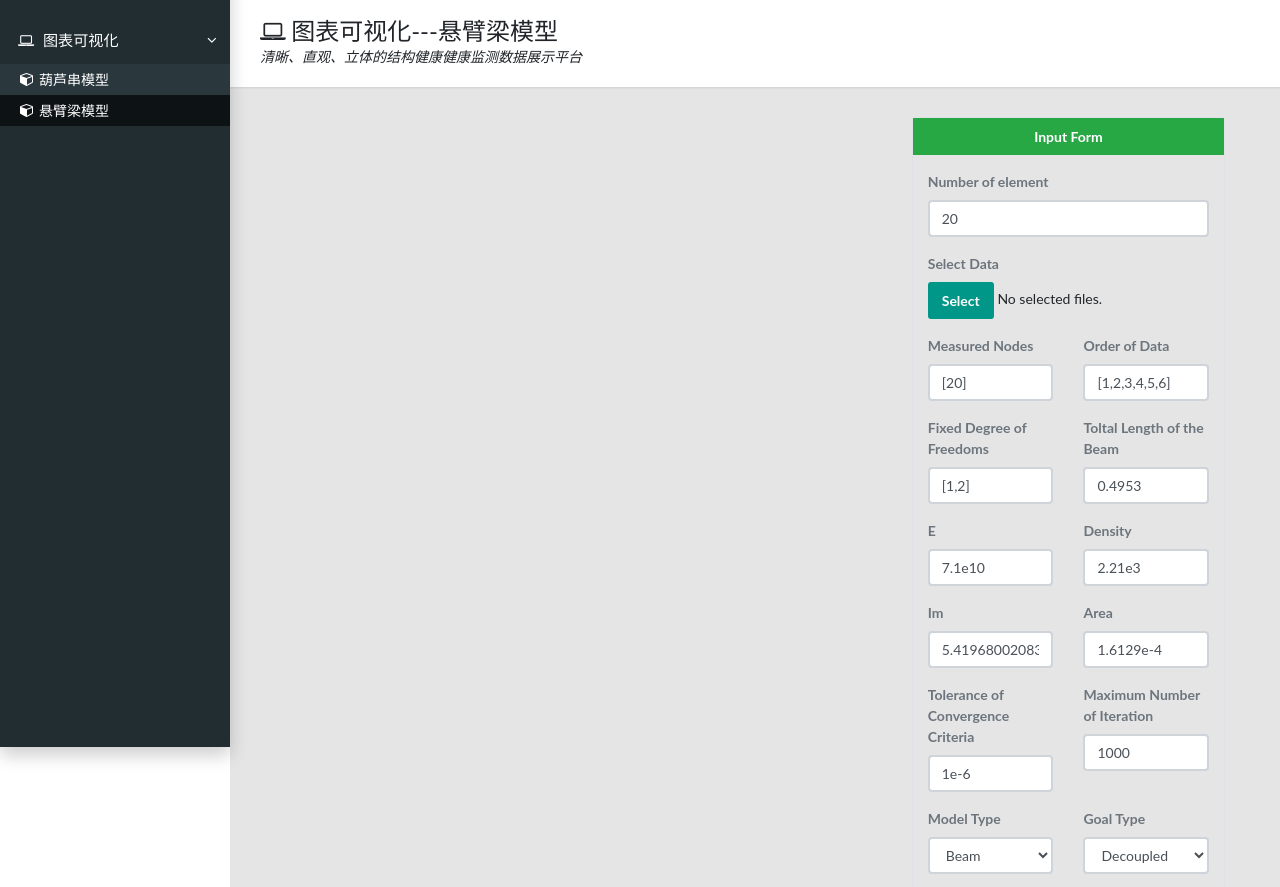
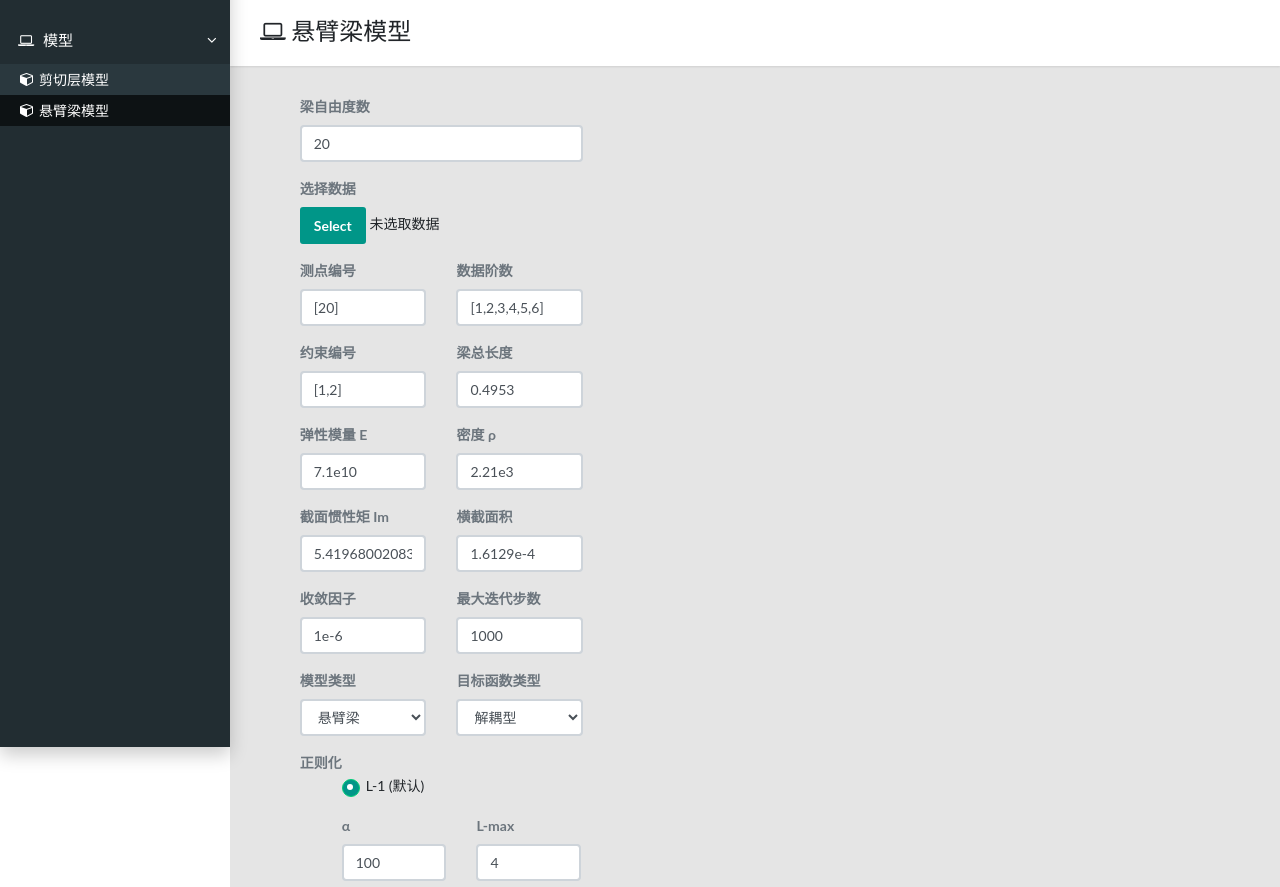
Before and after one commit to LinGuanfu/SDIDS, a plain HTML site: page web/beam.html in a window 1280 px wide. Shown: the part 53-940 px from the top of the page. Drawn offline with Linux system fonts and the light colour scheme; a script that the page names is missing.

Commit message:
中文界面
改为中文界面

```diff
--- a/web/beam.html
+++ b/web/beam.html
@@ -30,27 +30,23 @@
     <ul class="app-menu">
       <li class="treeview">
       <li class="treeview is-expanded"><a class="app-menu__item" href="index.html"><i
-            class="app-menu__icon fa fa-laptop"></i><span class="app-menu__label">图表可视化</span><i
+            class="app-menu__icon fa fa-laptop"></i><span class="app-menu__label">模型</span><i
             class="treeview-indicator fa fa-angle-right"></i></a>
         <ul class="treeview-menu">
-          <li><a class="treeview-item" href="storey.html"><i class="icon fa fa-cube"></i>葫芦串模型</a></li>
+          <li><a class="treeview-item" href="storey.html"><i class="icon fa fa-cube"></i>剪切层模型</a></li>
           <li><a class="treeview-item active" href="beam.html"><i class="icon fa fa-cube"></i>悬臂梁模型</a>
           </li>
         </ul>
       </li>
     </ul>
   </aside>
-
-
-
   <!-- body 中的 main 部分。也就是可视化的图表等 Sidebar menu -->
   <main class="app-content">
 
     <!-- main里面的第一行，表面这一行是什么内容。便于下面进行分析 -->
     <div class="app-title">
       <div>
-        <h1><i class="app-menu__icon fa fa-laptop"></i> 图表可视化---悬臂梁模型 </h1>
-        <p>清晰、直观、立体的结构健康健康监测数据展示平台</p>
+        <h1><i class="app-menu__icon fa fa-laptop"></i> 悬臂梁模型 </h1>
       </div>
     </div>
 
@@ -58,40 +54,17 @@
 
     <div class="container-fluid ">
       <div class="row">
-
-        <div class="col-md-8">
-
-        <!-- <div class="col updiy">
-          <div class="col-md-12" id="draw-shapes"></div>
-        </div>
-        <div class="col middlediy">
-          <div class="col-md-12" id="draw-bar"></div>
-        </div> -->
-
-         <div class="col-md-12 " id="draw-shapes"  style="height: 250px; overflow:scroll " ></div>
-          <div class="col-md-12 " id="draw-bar" ></div>
-
-
-
-        </div>
-
-
         <div class="col-md-4" >
-              <div class="row border rounded">
-                <div class="col-md-12" style="padding: 0 0 0 0">
-                  <strong>
-                    <p class="p-2 bg-success text-center" style="color: white">Input Form</p>
-                  </strong>
-                </div>
+          <div class="row">
             <div class="col-md-12 form-group">
               <strong class="text-muted mb-1">
-                    <label for="numelem">Number of element</label>
+                <label for="numelem">梁自由度数</label>
               </strong>
               <input type="number" class="form-control" id="numelem" placeholder="Number of element", value="20">
             </div>
             <div class="col-md-12">
               <strong class="text-muted mb-1">
-                    <label class="control-label">Select Data</label>
+                <label class="control-label">选择数据</label>
               </strong>
               <div class="form-group">
                 <span>
@@ -99,13 +72,13 @@
                     Select
                   </button>
                 </span>
-                    <span class="submitWord">No selected files.</span>
+                <span class="submitWord">未选取数据</span>
               </div>
             </div>
             <div class="col-md-6 form-group">
               <span>
                 <strong class="text-muted mb-1">
-                      <label for="MeasuredNodes">Measured Nodes</label>
+                  <label for="MeasuredNodes">测点编号</label>
                 </strong>
               </span>
               <input type="text" class="form-control" id="MeasuredNodes" placeholder="MeasuredNodes" value="[20]">
@@ -113,7 +86,7 @@
           <div class="col-md-6 form-group">
             <span>
             <strong class="text-muted mb-1">
-                  <label for="orderuse">Order of Data</label>
+              <label for="orderuse">数据阶数</label>
             </strong>
             </span>
             <input type="text" class="form-control" id="orderuse" placeholder="orderuse" value="[1,2,3,4,5,6]">
@@ -121,7 +94,7 @@
           <div class="col-md-6 form-group">
             <span>
             <strong class="text-muted mb-1">
-                  <label for="DirDOF">Fixed Degree of Freedoms</label>
+              <label for="DirDOF">约束编号</label>
             </strong>
             </span>
             <input type="text" class="form-control" id="DirDOF" placeholder="DirDOF" value="[1,2]">
@@ -129,7 +102,7 @@
           <div class="col-md-6 form-group">
             <span>
             <strong class="text-muted mb-1">
-                  <label for="TolLen">Toltal Length of the Beam</label>
+              <label for="TolLen">梁总长度</label>
             </strong>
             </span>
             <input type="text" class="form-control" id="TolLen" placeholder="TolLen" value="0.4953">
@@ -137,7 +110,7 @@
             <div class="col-md-6 form-group">
               <span>
                 <strong class="text-muted mb-1">
-                      <label for="beamE">E</label>
+                  <label for="beamE">弹性模量 E</label>
                 </strong>
               </span>
               <input type="text" class="form-control" id="beamE" placeholder="beamE" value="7.1e10">
@@ -145,7 +118,7 @@
             <div class="col-md-6 form-group">
               <span>
                 <strong class="text-muted mb-1">
-                      <label for="rho">Density</label>
+                  <label for="rho">密度 &#961;</label>
                 </strong>
               </span>
               <input type="text" class="form-control" id="rho" placeholder="rho" value="2.21e3">
@@ -153,7 +126,7 @@
             <div class="col-md-6 form-group">
               <span>
                 <strong class="text-muted mb-1">
-                      <label for="Im">Im</label>
+                  <label for="Im">截面惯性矩 Im</label>
                 </strong>
               </span>
               <input type="text" class="form-control" id="Im" placeholder="Im" value="5.419680020833333e-10">
@@ -161,7 +134,7 @@
             <div class="col-md-6 form-group">
               <span>
                 <strong class="text-muted mb-1">
-                      <label for="area">Area</label>
+                  <label for="area">横截面积</label>
                 </strong>
               </span>
               <input type="text" class="form-control" id="area" placeholder="area" value="1.6129e-4">
@@ -169,7 +142,7 @@
           <div class="col-md-6 form-group">
             <span>
             <strong class="text-muted mb-1">
-                  <label for="tol">Tolerance of Convergence Criteria</label>
+              <label for="tol">收敛因子</label>
             </strong>
             </span>
             <input type="text" class="form-control" id="tol" placeholder="tol" value="1e-6">
@@ -177,40 +150,37 @@
           <div class="col-md-6 form-group">
             <span>
             <strong class="text-muted mb-1">
-                  <label for="nmax">Maximum Number of Iteration</label>
+              <label for="nmax">最大迭代步数</label>
             </strong>
             </span>
             <input type="text" class="form-control" id="nmax" placeholder="nmax" value="1000">
           </div>
             <div class="col-md-6 form-group">
               <strong class="text-muted mb-1">
-                    <label for="modeltype">Model Type</label>
+                <label for="modeltype">模型类型</label>
               </strong>
               <select class="form-control" id="modeltype">
-                    <option>Beam</option>
-                    <option>Storey</option>
-                    <option>Shell</option>
-                    <option>Truss</option>
-                    <option>Frame</option>
+                <option>悬臂梁</option>
+                <option>剪切层</option>
               </select>
             </div>
             <div class="col-md-6 form-group">
               <strong class="text-muted mb-1">
-                    <label for="goaltype">Goal Type</label>
+                <label for="goaltype">目标函数类型</label>
               </strong>
               <select class="form-control" id="goaltype">
-                    <option>Decoupled</option>
-                    <option>Coupled</option>
+                <option>解耦型</option>
+                <option>耦合型</option>
               </select>
             </div>
             <div class="col-md-12 form-group">
-                  <strong class="text-muted mb-2">Regularization</strong>
+              <strong class="text-muted mb-2">正则化</strong>
               <fieldset>
                 <ul>
                   <div class="custom-control custom-radio mb-1">
                     <input type="radio" id="L1reg" name="regularization" class="custom-control-input regularization"
                       value="L1" checked>
-                        <label class="custom-control-label" for="L1reg">L-1 (default)</label>
+                    <label class="custom-control-label" for="L1reg">L-1 (默认)</label>
                   </div>
                   <div class="row reg-group" id="L1-reg-group">
                     <div class="col-md-6 form-group">
@@ -234,32 +204,27 @@
                   <div class="custom-control custom-radio mb-1">
                     <input type="radio" id="noreg" name="regularization" class="custom-control-input regularization"
                       value="">
-                        <label class="custom-control-label" for="noreg">none </label>
+                    <label class="custom-control-label" for="noreg">不采用正则化 </label>
                   </div>
                 </ul>
               </fieldset>
             </div>
 
             <div class="col-md-6 p-2">
-                  <button class="btn btn-primary btn-block" id="Create">Create</button>
+              <button class="btn btn-primary btn-block" id="Create">创建模型</button>
             </div>
             <div class="col-md-6 p-2">
-                  <button class="btn btn-primary btn-block" id="Calculate">Calculate</button>
+              <button class="btn btn-primary btn-block" id="Calculate">计算损伤</button>
             </div>
           </div>
-
-
-
         </div>
-
+        <div class="col-md-8">
+          <div class="col-md-12 " id="draw-shapes"></div>
+          <div class="col-md-12 " id="draw-bar" ></div>
         </div>
       </div>
-
-
-
+    </div>
     <!-- %%%%%%%%%%%%%%%%%%%%%%%  以上是是主体部分， 比如数据的读取 可视化等  %%%%%%%%%%%%%%%%%%%%%%%%%%%%%%%%%%%%%%%%%%%%%%%%%%%%%%%%%%%%%%%%%%% -->
-
-
   </main>
 
 
```
Also changed, not shown: web/index.html (+2 -2 lines), web/storey.html (+25 -39 lines). Lines whose indentation alone changed are shown as unchanged.
